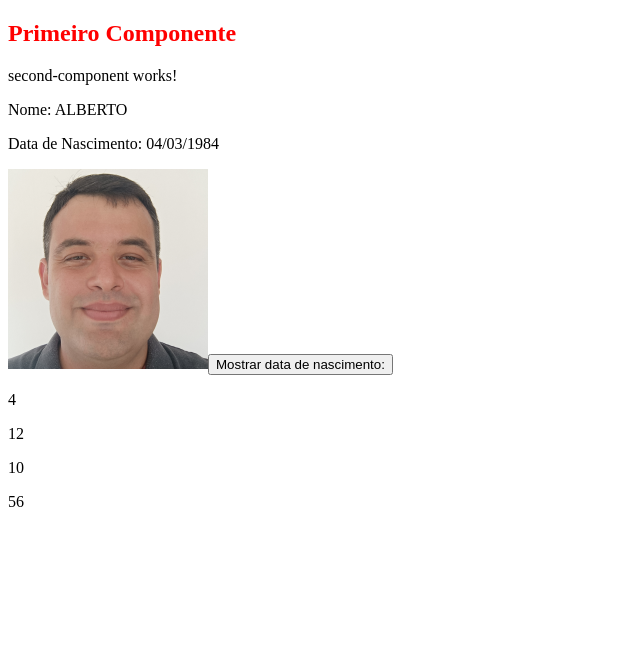
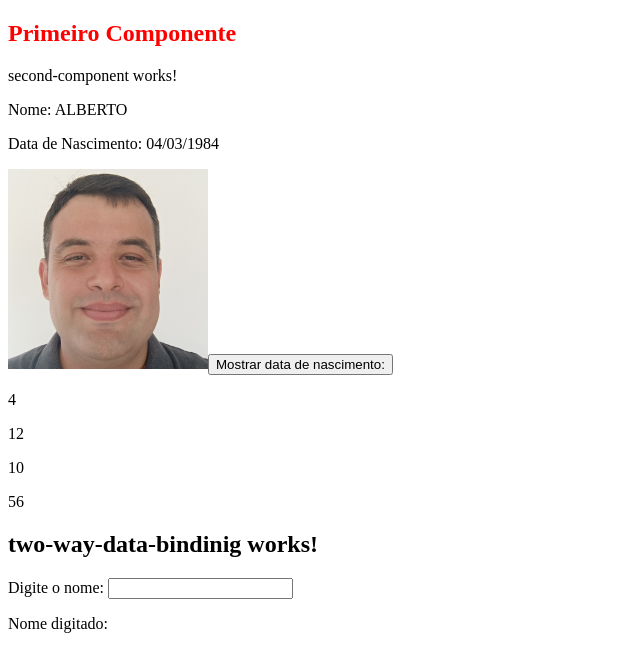
Before and after one commit to albertoafaj/angular-course, an Angular app: page / in a window 1280 px wide. Shown: the top 672 px of the page, without its empty margins (0-640 px from the left). Built offline with nearby package versions, Linux system fonts and the light colour scheme.

Commit message:
feat: add a input with the property two way data binding

```diff
--- a/src/app/app.component.html
+++ b/src/app/app.component.html
@@ -1,3 +1,4 @@
 <app-first-component></app-first-component>
 <app-second-component></app-second-component>
 <app-custom-pipe></app-custom-pipe>
+<app-two-way-data-bindinig></app-two-way-data-bindinig>
--- /dev/null
+++ b/src/app/two-way-data-bindinig/two-way-data-bindinig.component.html
@@ -0,0 +1,4 @@
+<h2>two-way-data-bindinig works!</h2>
+<label for="name">Digite o nome: </label>
+<input type="text" [(ngModel)]="name">
+<p>Nome digitado: {{name}}</p>
--- /dev/null
+++ b/src/app/two-way-data-bindinig/two-way-data-bindinig.component.ts
@@ -0,0 +1,10 @@
+import { Component } from '@angular/core';
+
+@Component({
+  selector: 'app-two-way-data-bindinig',
+  templateUrl: './two-way-data-bindinig.component.html',
+  styleUrls: ['./two-way-data-bindinig.component.css']
+})
+export class TwoWayDataBindinigComponent {
+  name = "";
+}
```
Also changed, not shown: src/app/app.module.ts (+6 -2 lines), src/app/two-way-data-bindinig/two-way-data-bindinig.component.css (added), 1 other file (tests, documents, lock files or other folders).
